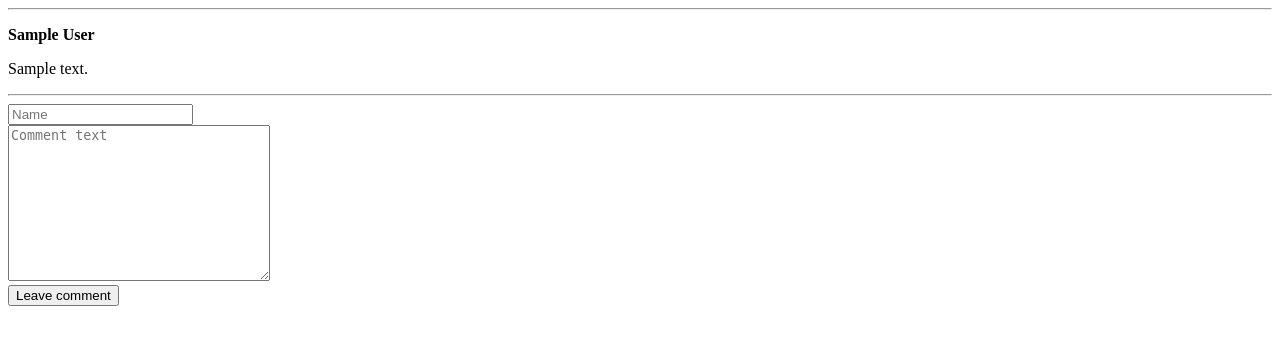
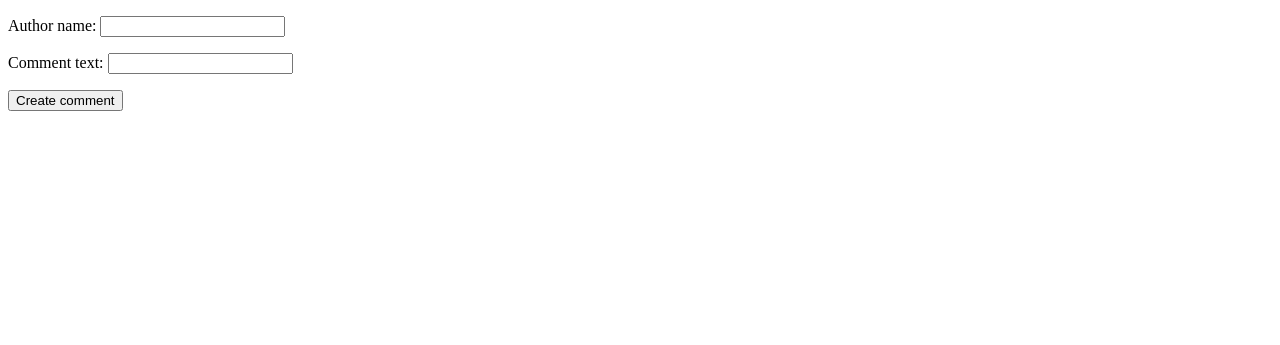
Before and after one commit to MaksymZlobin/Django_project, a Django app: template ukrbasketnews/news/templates/news/comment.html in a window 1280 px wide. Shown: the top 345 px of the page. Run offline with Django 3.2, Linux system fonts and the light colour scheme; the template is opened without the code that fills it: values that come from a table or form of the project are taken from there, others are empty; tables that the repository leaves empty hold one stand-in row (values such as "Sample post").

Commit message:
Comment form model modified, but comment.html not working correct and must be upgraded.

```diff
--- a/ukrbasketnews/news/templates/news/comment.html
+++ b/ukrbasketnews/news/templates/news/comment.html
@@ -1,31 +1,8 @@
 {% extends 'base.html' %}
+
 {% block content %}
-
-<hr>
-
-{% if latest_comments %}
-
-    {% for c in latest_comments %}
-        <p>
-            <strong>{{c.author_name}}</strong>
-            <p>{{c.comment_text}}</p>
-        </p>
-    {% endfor %}
-
-{% else %}
-There are no comments yet! You can be first.
-{% endif %}
-
-<hr>
-
-    <form action="{% url 'news:leave_comment' article.id %}" method="POST">
-
-        {% csrf_token %}
-
-        <input type="text" required placeholder="Name" name="name"><br>
-        <textarea name="text" required="" placeholder="Comment text" cols="30" rows="10"></textarea><br>
-
-        <button type="submit">Leave comment</button>
-
+    <form method="POST" class="post-form">{% csrf_token %}
+        {{ form.as_p }}
+        <button type="submit" class="save btn btn-default">Create comment</button>
     </form>
 {% endblock %}
--- a/ukrbasketnews/news/templates/news/detail.html
+++ b/ukrbasketnews/news/templates/news/detail.html
@@ -27,14 +27,14 @@ There are no comments yet! You can be first.
 
 <hr>
 
-<form action="{% url 'news:leave_comment' article.id %}" method="POST">
+<form action="{% url 'news:create_comment' article.id %}" method="POST">
 
     {% csrf_token %}
 
     <input type="text" required placeholder="Name" name="name"><br>
     <textarea name="text" required="" placeholder="Comment text" cols="30" rows="10"></textarea><br>
 
-    <button type="submit">Leave comment</button>
+    <button type="submit">Create comment</button>
 
 </form>
 
--- a/ukrbasketnews/news/urls.py
+++ b/ukrbasketnews/news/urls.py
@@ -1,11 +1,11 @@
 from django.urls import path
 
-from news.views import articles_list, article_detail, leave_comment, create_article
+from news.views import articles_list, article_detail, create_comment, create_article
 
 app_name = 'news'
 urlpatterns = [
     path('', articles_list, name='articles'),
     path('<int:article_id>/', article_detail, name='article'),
-    path('<int:article_id>/leave_comment', leave_comment, name='leave_comment'),
+    path('<int:article_id>/create_comment', create_comment, name='create_comment'),
     path('create_article/', create_article, name='create_article'),
 ]
```
Also changed, not shown: ukrbasketnews/news/views.py (+13 -10 lines).
